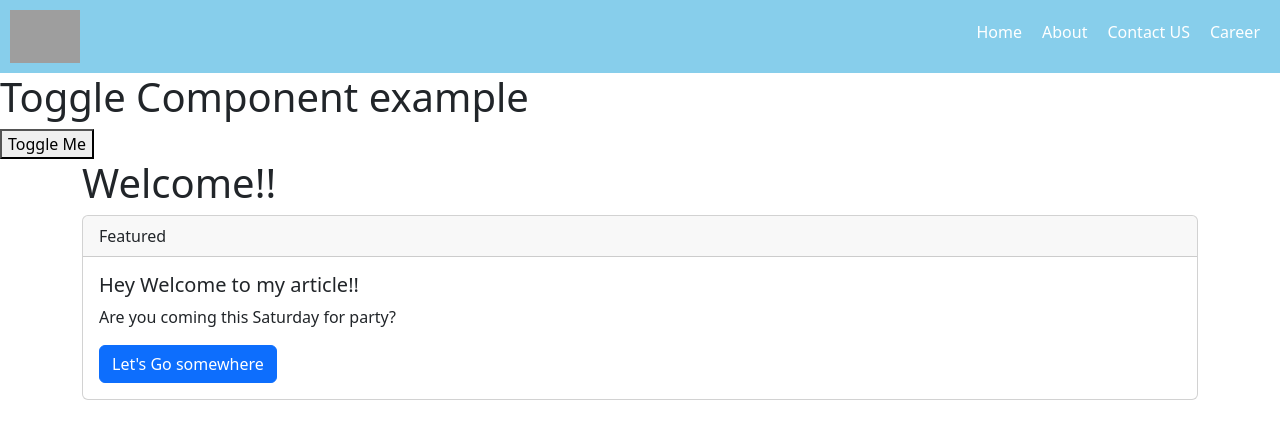
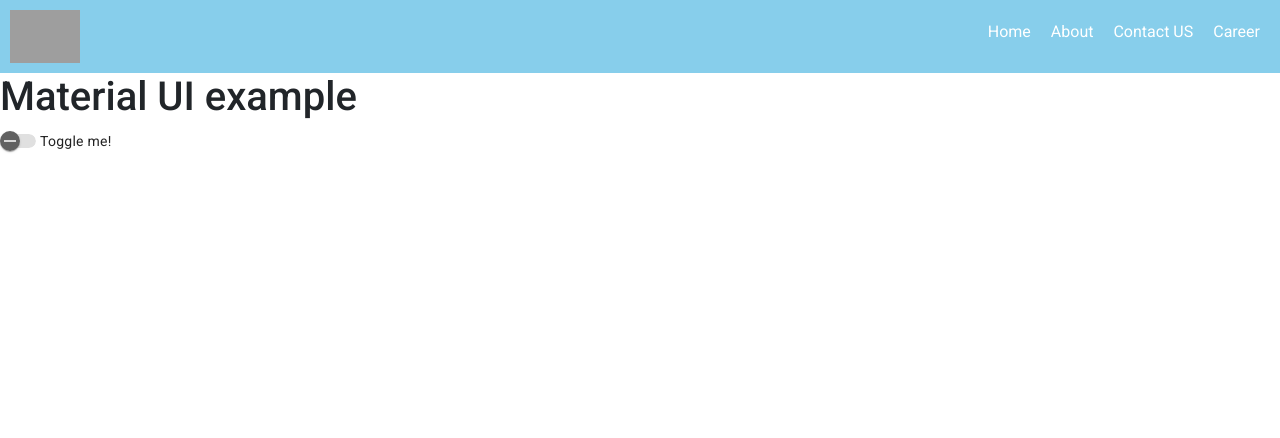
Before and after one commit to iampavanmun18/my-first-project, an Angular app: page / in a window 1280 px wide. Shown: the top 438 px of the page. Built offline with nearby package versions, Linux system fonts and the light colour scheme; grey boxes are pictures that could not be loaded.

Commit message:
material library setupo done for angular

```diff
--- a/angular.json
+++ b/angular.json
@@ -20,6 +20,7 @@
             "tsConfig": "tsconfig.app.json",
             "assets": ["src/favicon.ico", "src/assets"],
             "styles": [
+              "@angular/material/prebuilt-themes/indigo-pink.css",
               "node_modules/bootstrap/dist/css/bootstrap.min.css",
               "src/styles.css"
             ],
@@ -78,7 +79,10 @@
             "polyfills": ["zone.js", "zone.js/testing"],
             "tsConfig": "tsconfig.spec.json",
             "assets": ["src/favicon.ico", "src/assets"],
-            "styles": ["src/styles.css"],
+            "styles": [
+              "@angular/material/prebuilt-themes/indigo-pink.css",
+              "src/styles.css"
+            ],
             "scripts": []
           }
         }
--- a/package.json
+++ b/package.json
@@ -11,10 +11,12 @@
   "private": true,
   "dependencies": {
     "@angular/animations": "^16.0.0",
+    "@angular/cdk": "^16.0.3",
     "@angular/common": "^16.0.0",
     "@angular/compiler": "^16.0.0",
     "@angular/core": "^16.0.0",
     "@angular/forms": "^16.0.0",
+    "@angular/material": "^16.0.3",
     "@angular/platform-browser": "^16.0.0",
     "@angular/platform-browser-dynamic": "^16.0.0",
     "@angular/router": "^16.0.0",
--- a/src/app/app.component.html
+++ b/src/app/app.component.html
@@ -1,21 +1,3 @@
 <app-header></app-header>
-<h1>Toggle Component example</h1>
-
-<button (click)="toggle()">Toggle Me</button>
-<h3 *ngIf="display">Toggle Me Please!</h3>
-
-
-<div class="container">
-    <h1>Welcome!!</h1>
-
-    <div class="card">
-      <div class="card-header">
-        Featured
-      </div>
-      <div class="card-body">
-        <h5 class="card-title">Hey Welcome to my article!!</h5>
-        <p class="card-text">Are you coming this Saturday for party?</p>
-        <a href="#" class="btn btn-primary">Let's Go somewhere</a>
-      </div>
-    </div>
-  </div>
+<h1>Material UI example</h1>
+<mat-slide-toggle>Toggle me!</mat-slide-toggle>
--- a/src/app/app.module.ts
+++ b/src/app/app.module.ts
@@ -8,6 +8,8 @@
 import { StudentListComponent } from './student-list/student-list.component';
 import { CountryListComponent } from './country-list/country-list.component';
 import { HeaderComponent } from './header/header.component';
+import { BrowserAnimationsModule } from '@angular/platform-browser/animations';
+import { MatSlideToggleModule } from '@angular/material/slide-toggle';
 
 @NgModule({
   declarations: [
@@ -19,8 +21,10 @@
     HeaderComponent
   ],
   imports: [
+    MatSlideToggleModule,
     BrowserModule,
-    UserAuthModule
+    UserAuthModule,
+    BrowserAnimationsModule
   ],
   providers: [],
   bootstrap: [AppComponent]
--- a/src/index.html
+++ b/src/index.html
@@ -6,6 +6,9 @@
   <base href="/">
   <meta name="viewport" content="width=device-width, initial-scale=1">
   <link rel="icon" type="image/x-icon" href="favicon.ico">
+  <link rel="preconnect" href="https://fonts.gstatic.com">
+  <link href="https://fonts.googleapis.com/css2?family=Roboto:wght@300;400;500&display=swap" rel="stylesheet">
+  <link href="https://fonts.googleapis.com/icon?family=Material+Icons" rel="stylesheet">
 </head>
 <body>
   <app-root></app-root>
--- a/src/styles.css
+++ b/src/styles.css
@@ -3,3 +3,6 @@
 body{
     margin: 0;
 }
+
+html, body { height: 100%; }
+body { margin: 0; font-family: Roboto, "Helvetica Neue", sans-serif; }
```
Also changed, not shown: 1 other file (tests, documents, lock files or other folders).
